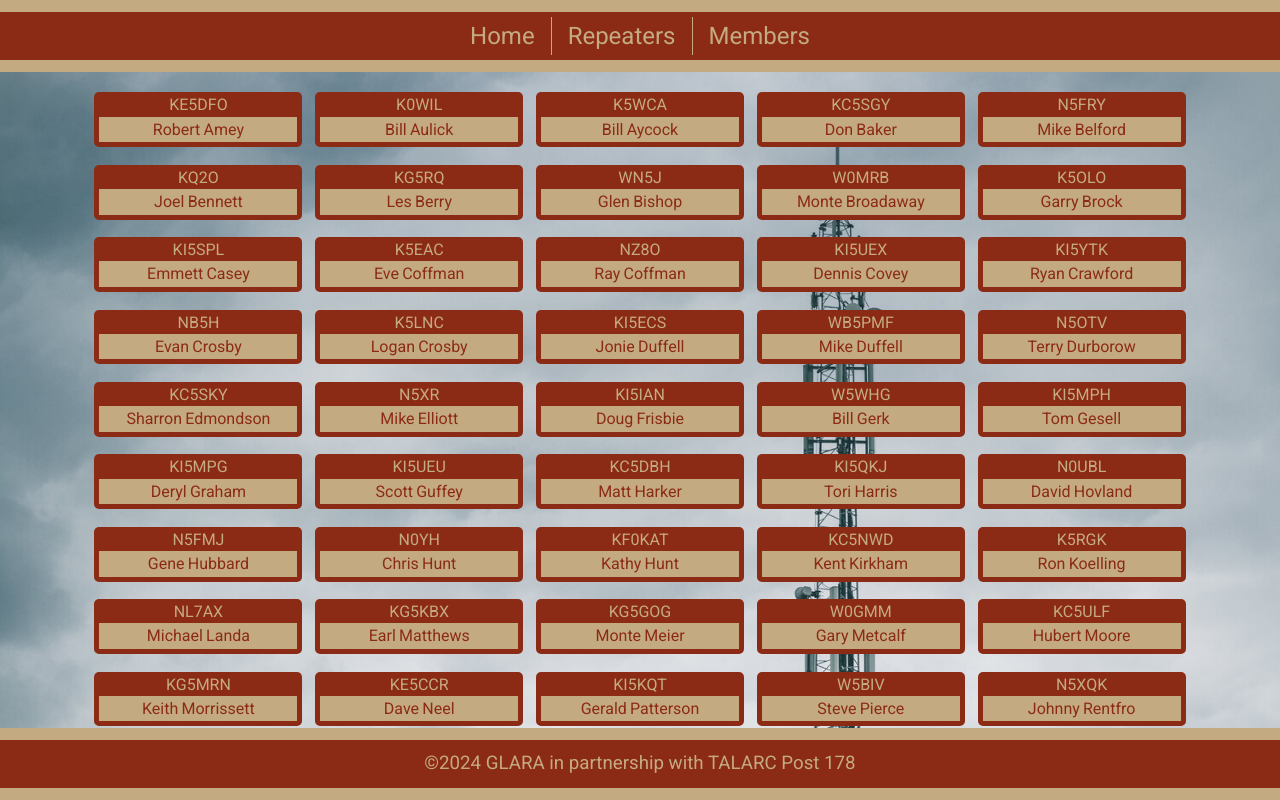
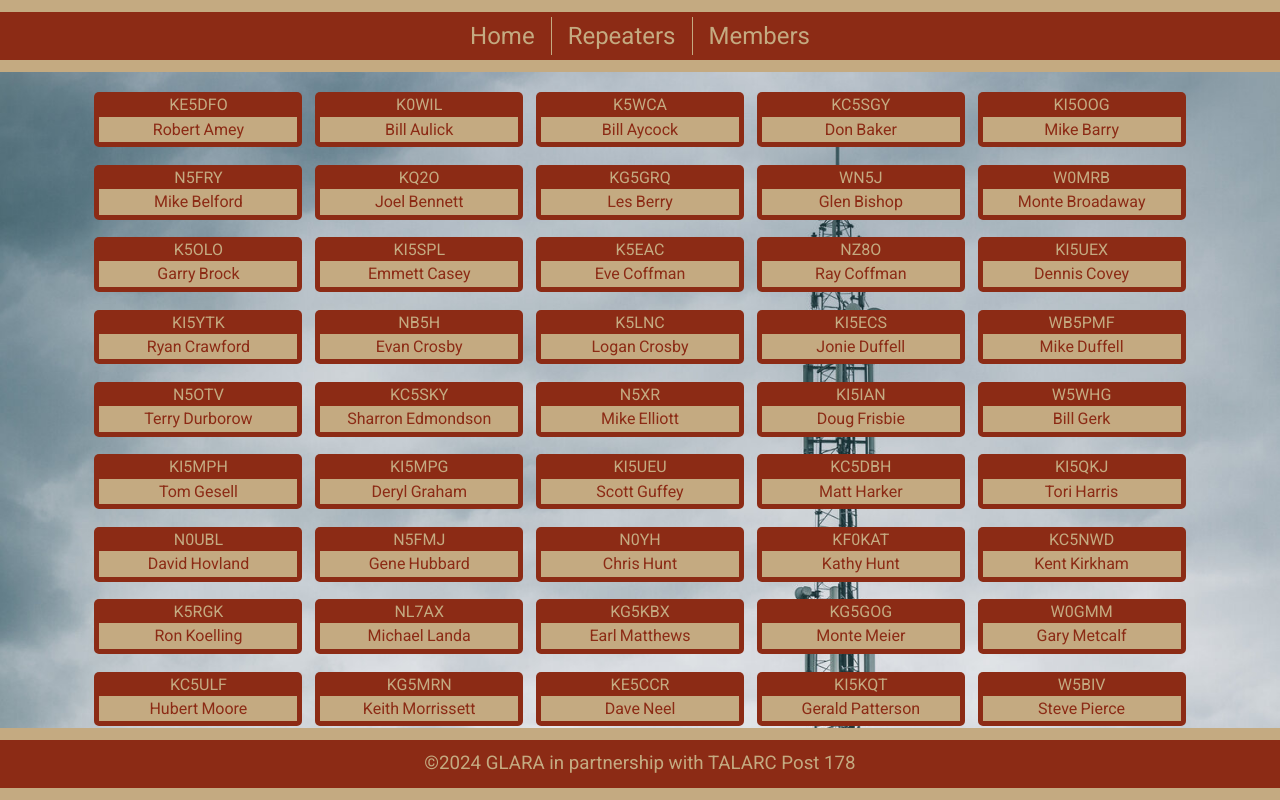
Before and after one commit to temetvince/website-glara, a Vue app: page /members in a window 1280 px wide. Built offline with nearby package versions, Linux system fonts and the light colour scheme; a web font is replaced by a local one.

Commit message:
Update Member List

```diff
--- a/src/assets/MembersList.ts
+++ b/src/assets/MembersList.ts
@@ -1,5 +1,6 @@
 const MemberList = () => {
   return [
+    { first: 'Mike', last: 'Barry', call: 'ki5oog' },
     { first: 'Logan', last: 'Crosby', call: 'k5lnc' },
     { first: 'Evan', last: 'Crosby', call: 'nb5h' },
     { first: 'Ryan', last: 'Crawford', call: 'ki5ytk' },
@@ -37,7 +38,7 @@ const MemberList = () => {
     { first: 'Joel', last: 'Bennett', call: 'kq2o' },
     { first: 'Kelly', last: 'Teel', call: 'k3klt' },
     { first: 'Glen', last: 'Bishop', call: 'wn5j' },
-    { first: 'Les', last: 'Berry', call: 'kg5rq' },
+    { first: 'Les', last: 'Berry', call: 'kg5grq' },
     { first: 'Garry', last: 'Brock', call: 'k5olo' },
     { first: 'Sharron', last: 'Edmondson', call: 'kc5sky' },
     { first: 'Stan', last: 'Thompson', call: 'ke5wpx' },
```
